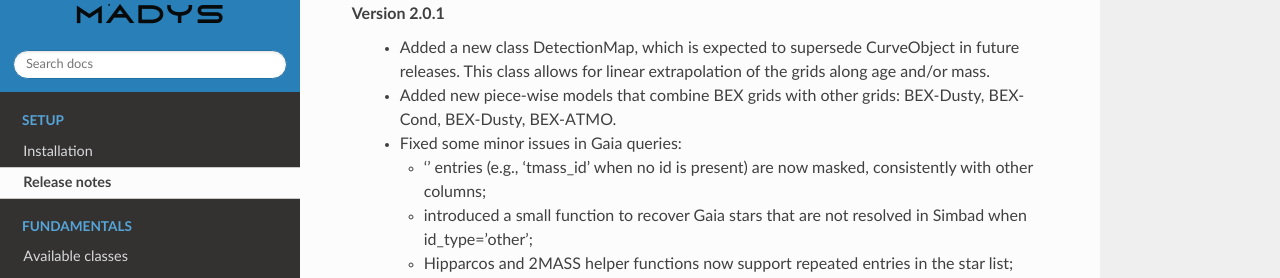
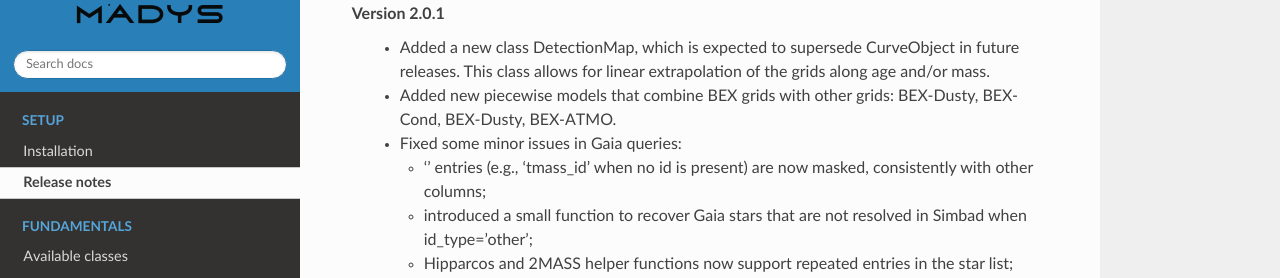
Before and after one commit to vsquicciarini/madys, a Sphinx documentation site: the page built from docs/source/release_notes.rst, in a window 1280 px wide and 900 px high. Shown: the part 155-433 px from the top of the window. Built offline with Sphinx 7.4.7 and the Read the Docs theme 3.1.0, drawn with Linux system fonts in a browser that asks for light colours.

Commit message:
Update release_notes.rst

```diff
--- a/docs/source/release_notes.rst
+++ b/docs/source/release_notes.rst
@@ -3,7 +3,7 @@ Release notes
 
 Version 2.0.1
  * Added a new class DetectionMap, which is expected to supersede CurveObject in future releases. This class allows for linear extrapolation of the grids along age and/or mass.
- * Added new piece-wise models that combine BEX grids with other grids: BEX-Dusty, BEX-Cond, BEX-Dusty, BEX-ATMO.
+ * Added new piecewise models that combine BEX grids with other grids: BEX-Dusty, BEX-Cond, BEX-Dusty, BEX-ATMO.
  * Fixed some minor issues in Gaia queries:
 
    - '' entries (e.g., 'tmass_id' when no id is present) are now masked, consistently with other columns;
```
